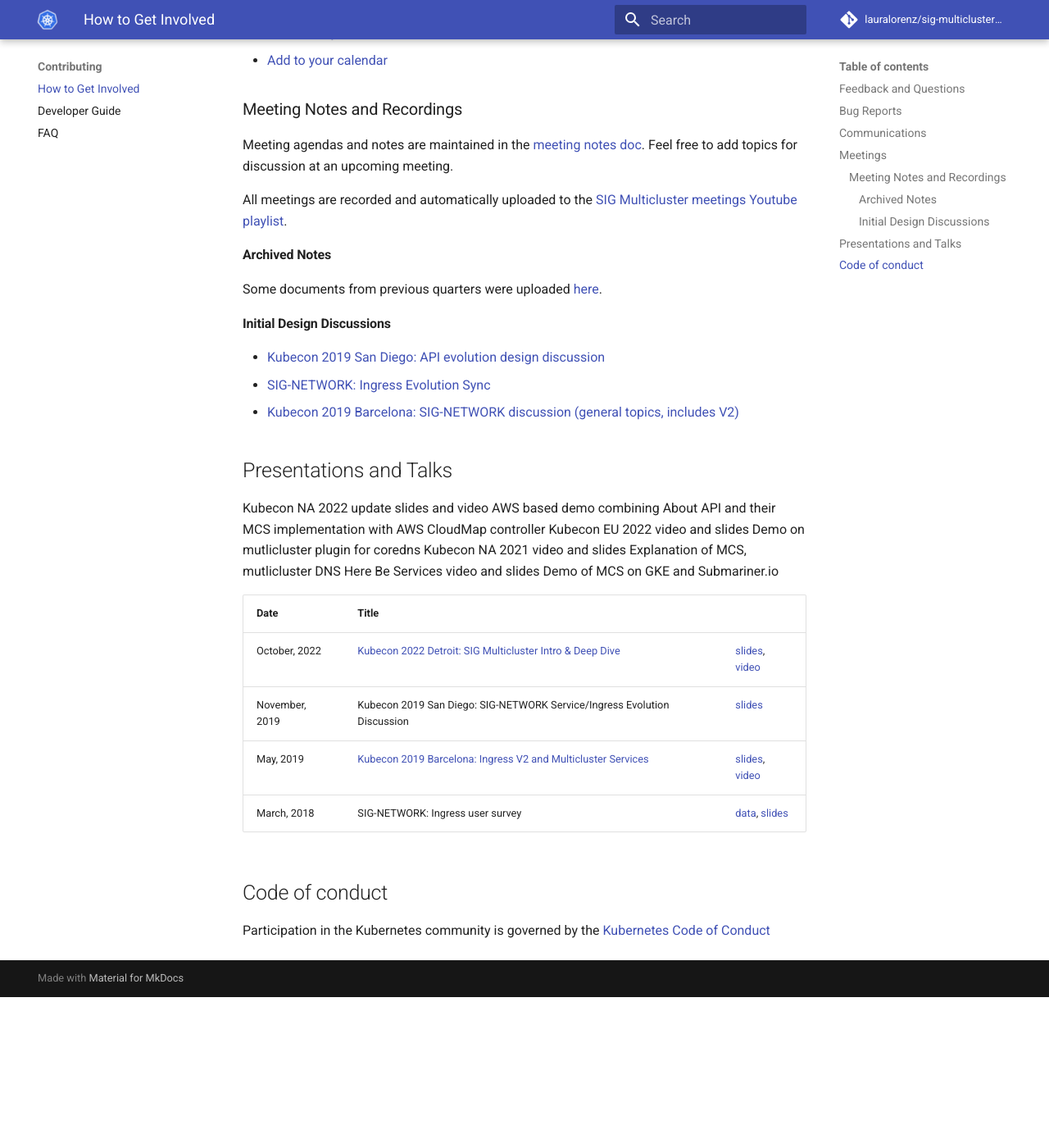
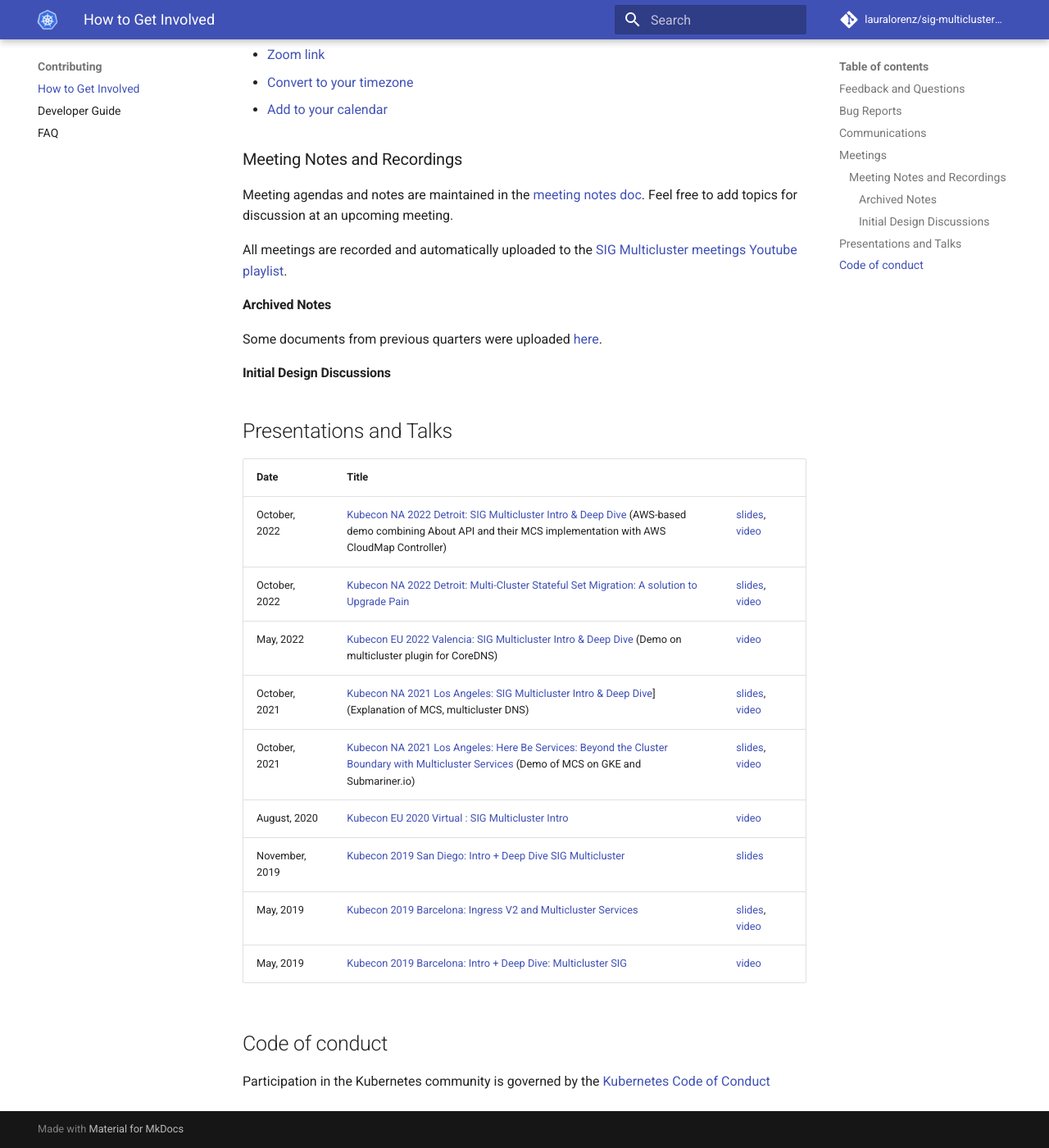
Before and after one commit to lauralorenz/sig-multicluster-site-proposal, an MkDocs documentation site: the page built from site-src/contributing/index.md, in a window 1280 px wide and 1400 px high, scrolled down 1577 px. Shown: the whole window at 82% size. Built offline with MkDocs 1.6.1 and Material for MkDocs 9.7.7, drawn with Linux system fonts in a browser that asks for light colours; comment, search, counter and statistics services are not loaded; before the commit the page ends 2793 px from its top, so only the background shows below that; some of the changed text lies outside the part shown; grey boxes are pictures that could not be loaded.

Commit message:
Updates after lauralorenz's review. Updates on talk list.

```diff
--- a/mkdocs.yml
+++ b/mkdocs.yml
@@ -17,9 +17,6 @@
 plugins:
   - search
   - awesome-pages
-  - macros:
-      include_dir: examples
-      j2_line_comment_prefix: "#$"
   - redirects:
       redirect_maps:
         'guides/getting-started.md': 'guides/index.md'
@@ -57,7 +54,6 @@
     - API specification: references/spec.md
     - Conformance: references/conformance.md
     - Security Model: references/security-model.md
-    - Versioning: references/versioning.md
   - Contributing:
     - How to Get Involved: contributing/index.md
     - Developer Guide: contributing/devguide.md
--- a/site-src/contributing/index.md
+++ b/site-src/contributing/index.md
@@ -5,29 +5,32 @@
 ## Feedback and Questions
 
 For general feedback, questions or to share ideas please feel free to [create a
-new discussion][gh-disc].
-[gh-disc]:https://github.com/kubernetes-sigs/gateway-api/discussions/new
+new discussion against the site repo][gh-disc].
+[gh-disc]:https://github.com/lauralorenz/sig-multicluster-site-proposal/discussions/new
 
 ## Bug Reports
 
-Bug reports should be filed as [Github Issues][gh-issues] on this repo.
-
+Bug reports should be filed as Github Issues on their respective subproject repo.
+* [Open an issue for a bug with the About API][about-api-issues]
+* [Open an issue for a bug with the MCS API][mcs-api-issues]
+* [Open an issue for a bug with the Work API][work-api-issues]
 **NOTE**: If you're reporting a bug that applies to a specific implementation of
-Multicluster API and not the API specification itself, please check our
+a SIG-MC sponsored API and not the API specification itself, please check our
 [implementations page][implementations] to find links to the repositories where
 you can get help with your specific implementation.
-
-[gh-issues]: https://github.com/kubernetes/community/labels/sig%2Fmulticluster
+[about-api-issues]: https://github.com/kubernetes-sigs/about-api/issues
+[mcs-api-issues]: https://github.com/kubernetes-sigs/mcs-api/issues
+[work-api-issues]: https://github.com/kubernetes-sigs/work-api/issues
 [implementations]: ../implementations.md
 
 ## Communications
 
 Major discussions and notifications will be sent on the [SIG-MC mailing
-list][signetg].
+list][sigmcg].
 
 We also have a [Slack channel (sig-multicluster)][slack] on k8s.io for day-to-day questions, discussions.
 
-[signetg]: https://groups.google.com/forum/#!forum/kubernetes-sig-multicluster
+[sigmcg]: https://groups.google.com/forum/#!forum/kubernetes-sig-multicluster
 [slack]: https://kubernetes.slack.com/archives/C09R1PJR3
 
 ## Meetings
@@ -61,10 +64,6 @@
 #### Initial Design Discussions
 
 
-* [Kubecon 2019 San Diego: API evolution design discussion][kubecon-2019-na-design-discussion]
-* [SIG-NETWORK: Ingress Evolution Sync][sig-net-2019-11-sync]
-* [Kubecon 2019 Barcelona: SIG-NETWORK discussion (general topics, includes V2)][kubecon-2019-eu-discussion]
-
 [sig-multicluster-yt-playlist]: https://www.youtube.com/playlist?list=PL69nYSiGNLP0HqgyqTby6HlDEz7i1mb0-
 [sig-net-yt-playlist]: https://www.youtube.com/playlist?list=PL69nYSiGNLP2E8vmnqo5MwPOY25sDWIxb
 [early-yt-playlist]: https://www.youtube.com/playlist?list=PL7KjrPTDcs4Xe6SZj-51WvBfufKf-la1O
@@ -75,31 +74,53 @@
 
 ## Presentations and Talks
 
-Kubecon NA 2022 update slides and video
-AWS based demo combining About API and their MCS implementation with AWS CloudMap controller
-Kubecon EU 2022 video and slides
-Demo on mutlicluster plugin for coredns
-Kubecon NA 2021 video and slides
-Explanation of MCS, mutlicluster DNS
-Here Be Services video and slides
-Demo of MCS on GKE and Submariner.io
+| Date           | Title |    |
+|----------------|-------|----|
+| October, 2022 | [Kubecon NA 2022 Detroit: SIG Multicluster Intro & Deep Dive][2022-kubecon-na-schedule] (AWS-based demo combining About API and their MCS implementation with AWS CloudMap Controller)| [slides][2022-kubecon-na-slides], [video][2022-kubecon-na-video]|
+| October, 2022 | [Kubecon NA 2022 Detroit: Multi-Cluster Stateful Set Migration: A solution to Upgrade Pain][2022-kubecon-na-mc-statefulset-schedule] | [slides][2022-kubecon-na-mc-statefulset-slides], [video][2022-kubecon-na-mc-statefulset-video] |
+| May, 2022 | [Kubecon EU 2022 Valencia: SIG Multicluster Intro & Deep Dive][2022-kubecon-eu-schedule] (Demo on multicluster plugin for CoreDNS) | [video][2022-kubecon-eu-video] |
+| October, 2021 | [Kubecon NA 2021 Los Angeles: SIG Multicluster Intro & Deep Dive][2021-kubecon-na-schedule]] (Explanation of MCS, multicluster DNS)| [slides][2021-kubecon-na-slides], [video][2021-kubecon-na-video] |
+| October, 2021 | [Kubecon NA 2021 Los Angeles: Here Be Services: Beyond the Cluster Boundary with Multicluster Services][2021-kubecon-na-here-be-services-schedule] (Demo of MCS on GKE and Submariner.io) | [slides][2021-kubecon-na-here-be-services-slides], [video][2021-kubecon-na-here-be-services] |
+| August, 2020 | [Kubecon EU 2020 Virtual : SIG Multicluster Intro][2020-kubecon-eu-schedule] | [video][2020-kubecon-eu-video] |
+| November, 2019 | [Kubecon 2019 San Diego: Intro + Deep Dive SIG Multicluster][2019-kubecon-na-schedule] | [slides][2019-kubecon-na-community-slides] |
+| May, 2019      | [Kubecon 2019 Barcelona: Ingress V2 and Multicluster Services][2019-kubecon-eu-ingress-v2] | [slides][2019-kubecon-eu-ingress-v2-slides], [video][2019-kubecon-eu-ingress-v2-video]|
+| May, 2019      | [Kubecon 2019 Barcelona: Intro + Deep Dive: Multicluster SIG][2019-kubecon-eu-sig-mc-intro] | [video][2019-kubecon-eu-sig-mc-intro-video]
 
 
-| Date           | Title |    |
-|----------------|-------|----|
-| October, 2022 | [Kubecon 2022 Detroit: SIG Multicluster Intro & Deep Dive][2022-kubecon-2022-detroit-schedule] | [slides][2019-kubecon-na-slides], [video][2019-kubecon-na-video]|
-| November, 2019 | Kubecon 2019 San Diego: SIG-NETWORK Service/Ingress Evolution Discussion | [slides][2019-kubecon-na-community-slides] |
-| May, 2019      | [Kubecon 2019 Barcelona: Ingress V2 and Multicluster Services][2019-kubecon-eu] | [slides][2019-kubecon-eu-slides], [video][2019-kubecon-eu-video]|
-| March, 2018    | SIG-NETWORK: Ingress user survey | [data][survey-data], [slides][survey-slides] |
+[2022-kubecon-na-schedule]: https://sched.co/182P2
+[2022-kubecon-na-slides]: https://docs.google.com/presentation/d/106iQ-W3JiyWC_ek6EesisQWhg2bW4xfE514YFAQM3wo/edit?usp=sharing
+[2022-kubecon-na-video]: https://www.youtube.com/watch?v=VZnF3YO1cm8
 
-[2022-kubecon-2022-detroit-schedule]: https://sched.co/182P2
-[2019-kubecon-na-slides]: https://static.sched.com/hosted_files/kccncna19/a5/Kubecon%20San%20Diego%202019%20-%20Evolving%20the%20Kubernetes%20Ingress%20APIs%20to%20GA%20and%20Beyond%20%5BPUBLIC%5D.pdf
+[2022-kubecon-na-mc-statefulset-schedule]: https://sched.co/182It
+[2022-kubecon-na-mc-statefulset-video]: https://www.youtube.com/watch?v=hkyUqgwTZL8
+[2022-kubecon-na-mc-statefulset-slides]: https://static.sched.com/hosted_files/kccncna2022/1c/KubeCon%20NA%2722_%20Multi-Cluster%20Stateful%20Set%20Migration_%20A%20Solution%20to%20Upgrade%20Pain.pptx.pdf
+
+[2022-kubecon-eu-schedule]: https://sched.co/ytq6
+[2022-kubecon-eu-video]: https://www.youtube.com/watch?v=cYFxjZEXucM
+
+[2021-kubecon-na-schedule]: https://sched.co/lV6k
+[2021-kubecon-na-slides]: https://static.sched.com/hosted_files/kccncna2021/d4/SIG%20Multicluster%20Intro%20%26%20Deep%20Dive%20KubeCon%20NA%202021-final.pdf
+
+[2021-kubecon-na-video]: https://www.youtube.com/watch?v=zVTFm7HJD3s
+[2021-kubecon-na-here-be-services-schedule]: https://sched.co/lV67
+[2021-kubecon-na-here-be-services-slides]: https://static.sched.com/hosted_files/kccncna2021/5b/Here%20Be%20Services.pdf
+[2021-kubecon-na-here-be-services]: https://www.youtube.com/watch?v=_UJrSfmvlMA
+
+[2020-kubecon-eu-schedule]: https://sched.co/Zew0
+[2020-kubecon-eu-video]: https://www.youtube.com/watch?v=bv9c1lJxDIo
+
+[2019-kubecon-na-schedule]: https://sched.co/Uakw
+[2019-kubecon-na-slides]: https://static.sched.com/hosted_files/kccncna19/29/SIG%20Multicluster%20KubeCon%20NA%202019%282%29.pdf
+
 [2019-kubecon-na-video]: https://www.youtube.com/watch?v=cduG0FrjdJA
-[2019-kubecon-eu]: https://kccnceu19.sched.com/event/MPb6/ingress-v2-and-multicluster-services-rohit-ramkumar-bowei-du-google
-[2019-kubecon-eu-slides]: https://static.sched.com/hosted_files/kccnceu19/97/%5Bwith%20speaker%20notes%5D%20Kubecon%20EU%202019_%20Ingress%20V2%20%26%20Multi-Cluster%20Services.pdf
-[2019-kubecon-eu-video]: https://www.youtube.com/watch?v=Ne9UJL6irXY&t=1s
-[survey-data]: https://github.com/bowei/k8s-ingress-survey-2018
-[survey-slides]: https://github.com/bowei/k8s-ingress-survey-2018/blob/master/survey.pdf
+
+[2019-kubecon-eu-ingress-v2]: https://kccnceu19.sched.com/event/MPb6/ingress-v2-and-multicluster-services-rohit-ramkumar-bowei-du-google
+[2019-kubecon-eu-ingress-v2-slides]: https://static.sched.com/hosted_files/kccnceu19/97/%5Bwith%20speaker%20notes%5D%20Kubecon%20EU%202019_%20Ingress%20V2%20%26%20Multi-Cluster%20Services.pdf
+[2019-kubecon-eu-ingress-v2-video]: https://www.youtube.com/watch?v=Ne9UJL6irXY&t=1s
+
+[2019-kubecon-eu-sig-mc-intro]: https://sched.co/MPlP
+[2019-kubecon-eu-sig-mc-intro-video]: https://www.youtube.com/watch?v=GOiN1R2vQos
+
 [2019-kubecon-na-community-slides]: https://docs.google.com/presentation/d/1s0scrQCCFLJMVjjGXGQHoV6_4OIZkaIGjwj4wpUUJ7M
 
 ## Code of conduct
```
Also changed, not shown: site-src/api-types/cluster-set.md (+1 -2 lines), site-src/references/versioning.md (deleted, +0 -79 lines).
